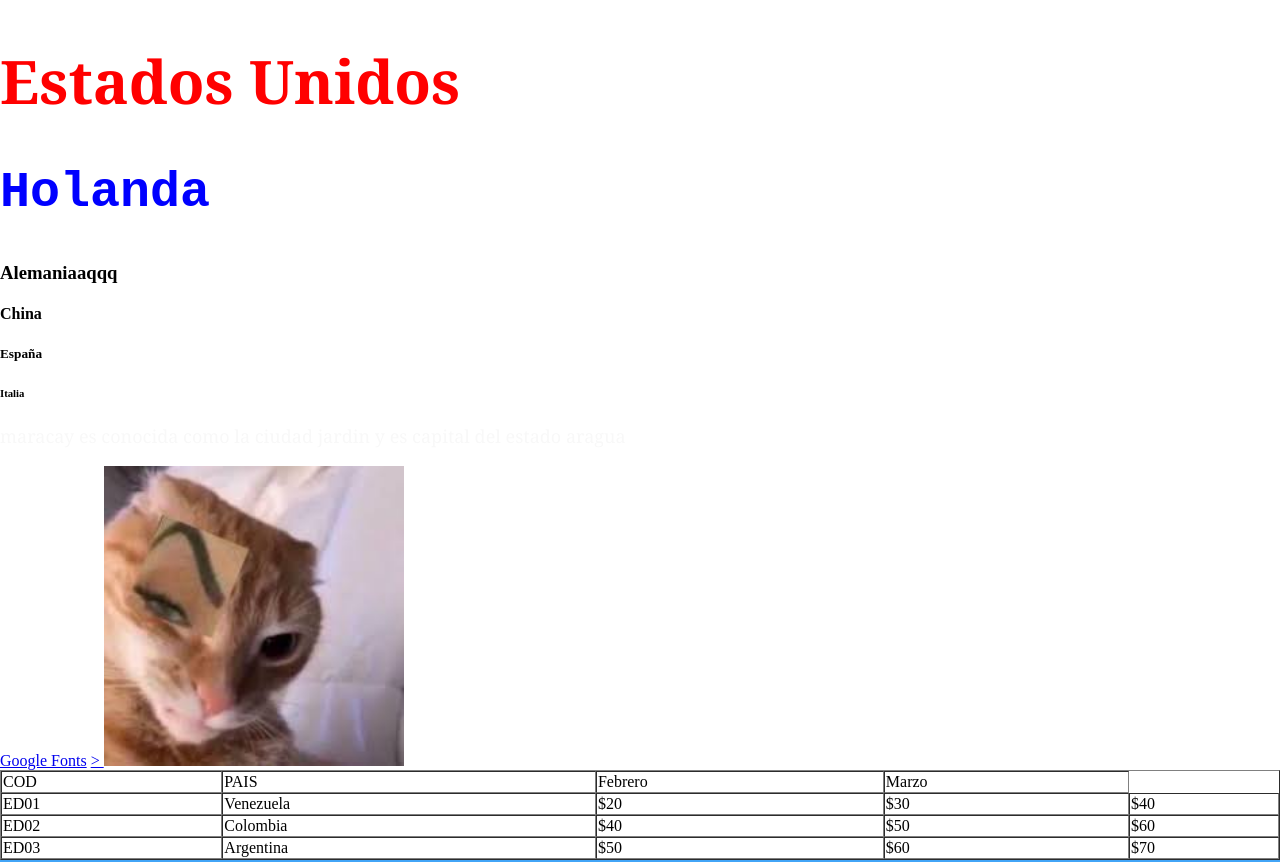
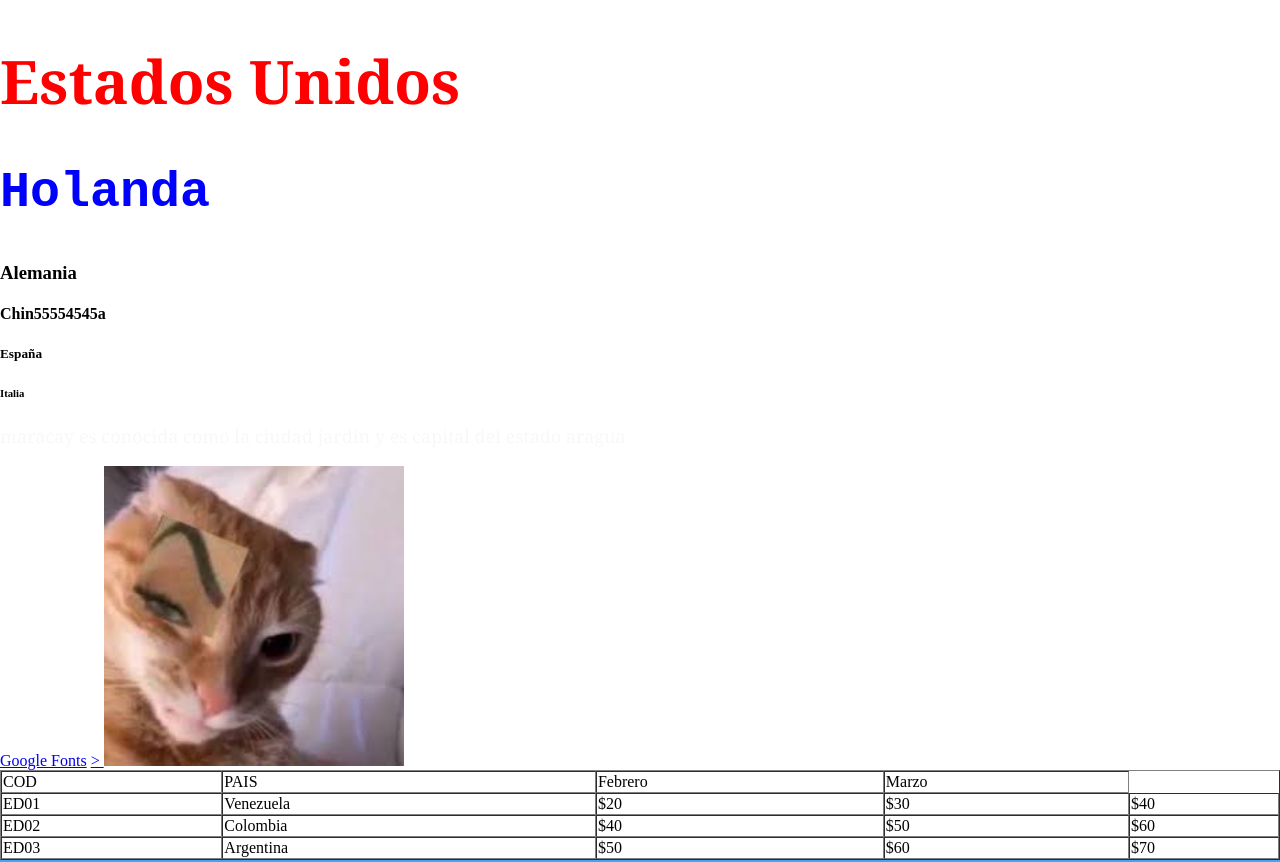
Before and after one commit to Carlossxjm/Carlosmalave, a plain HTML site: page index.html in a window 1280 px wide. Shown: the top 862 px of the page. Drawn offline with Linux system fonts and the light colour scheme.

Commit message:
holamundo2

```diff
--- a/index.html
+++ b/index.html
@@ -9,8 +9,8 @@
 <body>
     <h1>Estados Unidos</h1>
     <h2>Holanda</h2>
-    <h3>Alemaniaaqqq</h3>
-    <h4>China</h4>
+    <h3>Alemania</h3>
+    <h4>Chin55554545a</h4>
     <h5>España</h5>
     <h6 class="p">Italia</h6>
 
```
